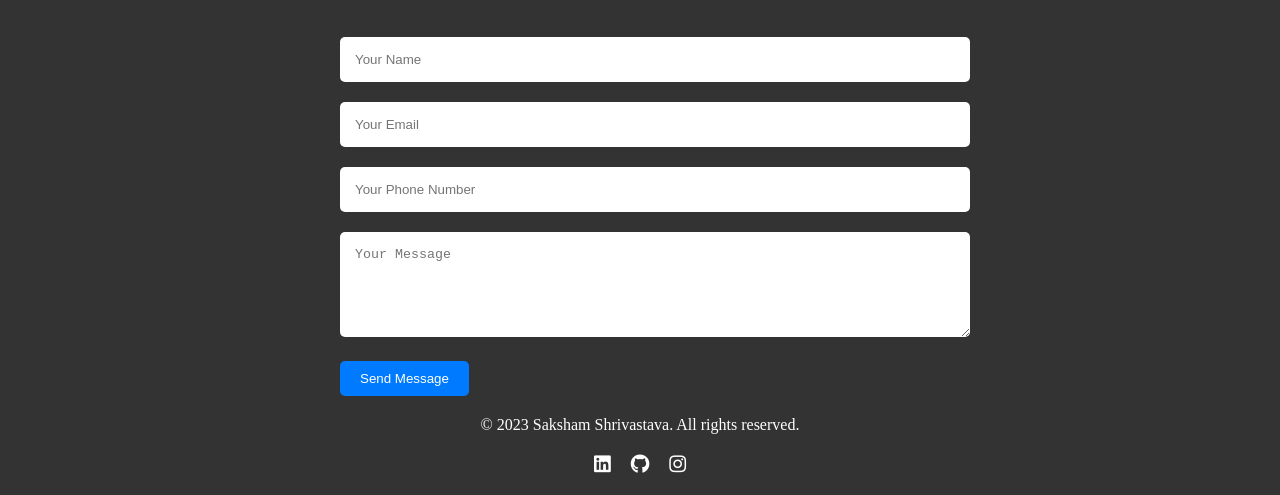
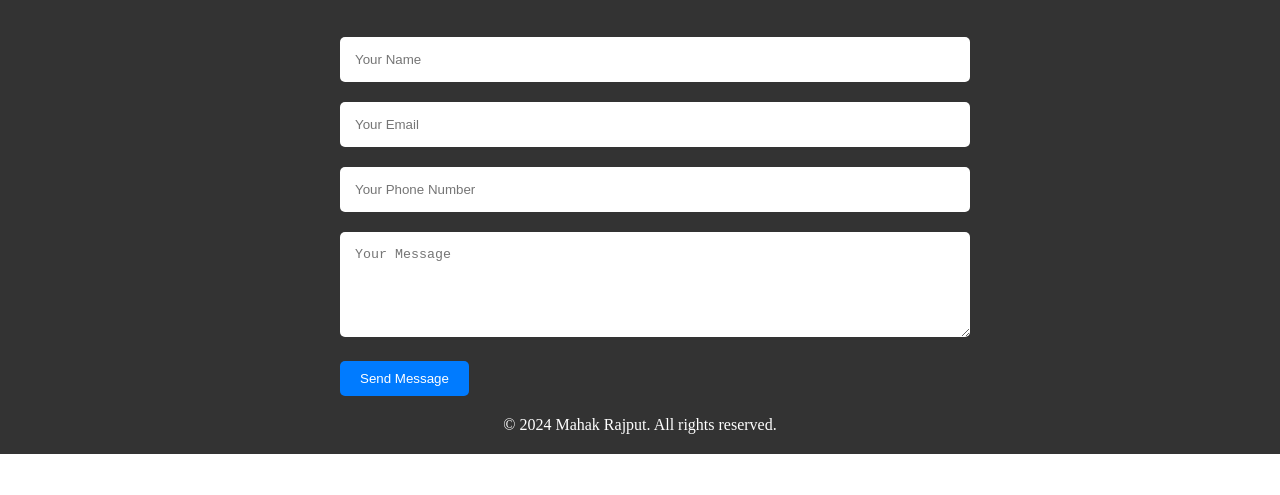
Before and after one commit to Mahak13singh/Code-editor, a plain HTML site: page index.html in a window 1280 px wide. Shown: the part 944-1439 px from the top of the page. After the commit the page ends 1398 px from the top, so only its background shows below. Drawn offline with Linux system fonts and the light colour scheme.

Commit message:
Update index.html

```diff
--- a/index.html
+++ b/index.html
@@ -62,12 +62,8 @@
 
     <footer>
 
-        <p>&copy; 2023 Saksham Shrivastava. All rights reserved.</p>
-        <ul class="social-icons">
-          <li><a href="https://www.linkedin.com/in/saksham-shrivastava-a77786205" class="fab fa-linkedin"></a></li>
-          <li><a href="https://github.com/SaksWeb" class="fab fa-github"></a></li>
-          <li><a href="https://instagram.com/sakshamshrivastava662?igshid=YmMyMTA2M2Y=" class="fab fa-instagram"></a></li>
-        </ul>
+        <p>&copy; 2024 Mahak Rajput. All rights reserved.</p>
+
       </footer>
     <script>
 
```
